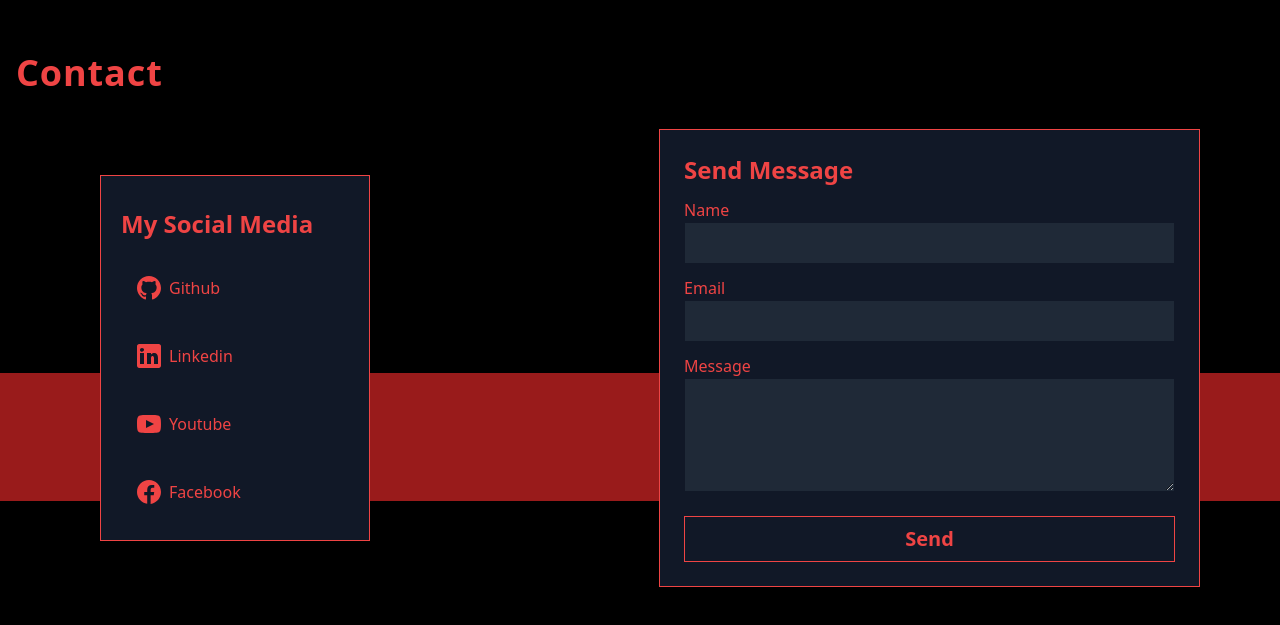
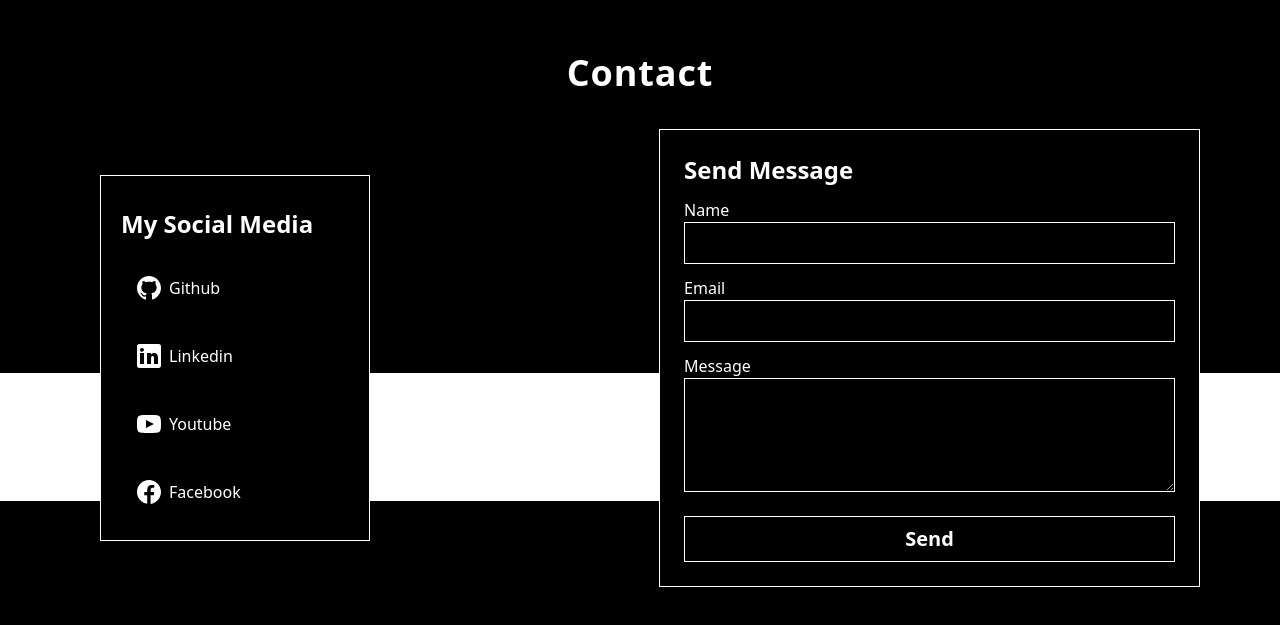
Before and after one commit to GRimAce11/Taponn-Digital, a React (Vite) app: page / in a window 1280 px wide. Shown: the part 1563-2188 px from the top of the page. Built offline with nearby package versions, Linux system fonts and the light colour scheme.

Commit message:
contactus added

```diff
--- a/src/Pages/Contactus/Contact.jsx
+++ b/src/Pages/Contactus/Contact.jsx
@@ -2,42 +2,42 @@ import React from 'react'
 
 const Contact = () => {
   return (
-    <section id="contact" class="relative w-full min-h-screen bg-black text-red-500">
-    <h1 class="text-4xl p-4 font-bold tracking-wide">
+    <section id="contact" class="relative w-full min-h-screen bg-black text-white">
+    <h1 class="text-4xl p-4 font-bold tracking-wide text-center">
         Contact
     </h1>
-    <div class="absolute top-1/2 left-1/2 transform -translate-x-1/2 -translate-y-1/2 bg-red-800 h-32 w-full"></div>
+    <div class="absolute top-1/2 left-1/2 transform -translate-x-1/2 -translate-y-1/2 bg-white h-32 w-full"></div>
 
      {/* wrapper */}
     <div class="relative p-5 lg:px-20 flex flex-col md:flex-row items-center justify-center">
 
         {/* Social Media */}
         <div class="w-full md:w-1/2 p-5 md:px-0 mx-5">
-        <div class="bg-gray-900 border border-red-500 w-full lg:w-1/2 h-full p-5 pt-8">
+        <div class="bg-black border border-white w-full lg:w-1/2 h-full p-5 pt-8">
             <h3 class="text-2xl font-semibold mb-5">
             My Social Media
             </h3>
            {/*  list */}
             <div class="flex flex-col gap-3">
-            <a href="#" class="flex items-center hover:text-white hover:bg-red-500 p-2">
+            <a href="#" class="flex items-center hover:text-black hover:bg-white  p-2">
                 <svg fill="currentColor" class="w-6 h-6 m-2" xmlns="http://www.w3.org/2000/svg" width="24" height="24" viewBox="0 0 24 24">
                 <path d="M12 0c-6.626 0-12 5.373-12 12 0 5.302 3.438 9.8 8.207 11.387.599.111.793-.261.793-.577v-2.234c-3.338.726-4.033-1.416-4.033-1.416-.546-1.387-1.333-1.756-1.333-1.756-1.089-.745.083-.729.083-.729 1.205.084 1.839 1.237 1.839 1.237 1.07 1.834 2.807 1.304 3.492.997.107-.775.418-1.305.762-1.604-2.665-.305-5.467-1.334-5.467-5.931 0-1.311.469-2.381 1.236-3.221-.124-.303-.535-1.524.117-3.176 0 0 1.008-.322 3.301 1.23.957-.266 1.983-.399 3.003-.404 1.02.005 2.047.138 3.006.404 2.291-1.552 3.297-1.23 3.297-1.23.653 1.653.242 2.874.118 3.176.77.84 1.235 1.911 1.235 3.221 0 4.609-2.807 5.624-5.479 5.921.43.372.823 1.102.823 2.222v3.293c0 .319.192.694.801.576 4.765-1.589 8.199-6.086 8.199-11.386 0-6.627-5.373-12-12-12z"/>
                 </svg>
                 Github
             </a>
-            <a href="#" class="flex items-center hover:text-white hover:bg-red-500 p-2">
+            <a href="#" class="flex items-center hover:text-black hover:bg-white  p-2">
                 <svg fill="currentColor" class="w-6 h-6 m-2" xmlns="http://www.w3.org/2000/svg" viewBox="0 0 24 24" >
                 <path d="M 21.800781 0 L 2.199219 0 C 1 0 0 1 0 2.199219 L 0 21.800781 C 0 23 1 24 2.199219 24 L 21.800781 24 C 23 24 24 23 24 21.800781 L 24 2.199219 C 24 1 23 0 21.800781 0 Z M 7 20 L 3 20 L 3 9 L 7 9 Z M 5 7.699219 C 3.800781 7.699219 3 6.898438 3 5.898438 C 3 4.800781 3.800781 4 5 4 C 6.199219 4 7 4.800781 7 5.800781 C 7 6.898438 6.199219 7.699219 5 7.699219 Z M 21 20 L 17 20 L 17 14 C 17 12.398438 15.898438 12 15.601563 12 C 15.300781 12 14 12.199219 14 14 C 14 14.199219 14 20 14 20 L 10 20 L 10 9 L 14 9 L 14 10.601563 C 14.601563 9.699219 15.601563 9 17.5 9 C 19.398438 9 21 10.5 21 14 Z"/>
                 </svg>
                 Linkedin
             </a>
-            <a href="#" class="flex items-center hover:text-white hover:bg-red-500 p-2">
+            <a href="#" class="flex items-center hover:text-black hover:bg-white  p-2">
                 <svg fill="currentColor" class="w-6 h-6 m-2" xmlns="http://www.w3.org/2000/svg" width="24" height="24" viewBox="0 0 24 24" >
                 <path d="M19.615 3.184c-3.604-.246-11.631-.245-15.23 0-3.897.266-4.356 2.62-4.385 8.816.029 6.185.484 8.549 4.385 8.816 3.6.245 11.626.246 15.23 0 3.897-.266 4.356-2.62 4.385-8.816-.029-6.185-.484-8.549-4.385-8.816zm-10.615 12.816v-8l8 3.993-8 4.007z"/>
                 </svg>
                 Youtube
             </a>
-            <a href="#" class="flex items-center hover:text-white hover:bg-red-500 p-2">
+            <a href="#" class="flex items-center hover:text-black hover:bg-white  p-2">
                 <svg fill="currentColor" class="w-6 h-6 m-2" xmlns="http://www.w3.org/2000/svg" viewBox="0 0 24 24" >
                 <path d="M12,0C5.373,0,0,5.373,0,12c0,6.016,4.432,10.984,10.206,11.852V15.18H7.237v-3.154h2.969V9.927c0-3.475,1.693-5,4.581-5 c1.383,0,2.115,0.103,2.461,0.149v2.753h-1.97c-1.226,0-1.654,1.163-1.654,2.473v1.724h3.593L16.73,15.18h-3.106v8.697 C19.481,23.083,24,18.075,24,12C24,5.373,18.627,0,12,0z"/>
                 </svg>
@@ -48,7 +48,7 @@ const Contact = () => {
         </div>
 
         {/* <!-- Contact Me --> */}
-        <form action="#" class="w-full md:w-1/2 border border-red-500 p-6 bg-gray-900">
+        <form action="#" class="w-full md:w-1/2 border border-white p-6 bg-black">
         <h2 class="text-2xl pb-3 font-semibold">
             Send Message
         </h2>
@@ -57,14 +57,14 @@ const Contact = () => {
             <label for="name">Name</label>
             <input
                 type="text" id="name"
-                class="px-3 py-2 bg-gray-800 border border-gray-900 focus:border-red-500 focus:outline-none focus:bg-gray-800 focus:text-red-500"
+                class="px-3 py-2 bg-transparent border border-white focus:border-red-500 focus:outline-none focus:bg-white focus:text-black"
                 autocomplete="off"/>
             </div>
             <div class="flex flex-col mb-3">
             <label for="email">Email</label>
             <input
                 type="text" id="email"
-                class="px-3 py-2 bg-gray-800 border border-gray-900 focus:border-red-500 focus:outline-none focus:bg-gray-800 focus:text-red-500"
+                class="px-3 py-2 bg-transparent border border-white focus:border-red-500 focus:outline-none focus:bg-white focus:text-black"
                 autocomplete="off"
             />
             </div>
@@ -72,12 +72,12 @@ const Contact = () => {
             <label for="message">Message</label>
             <textarea
                 rows="4" id="message"
-                class="px-3 py-2 bg-gray-800 border border-gray-900 focus:border-red-500 focus:outline-none focus:bg-gray-800 focus:text-red-500"
+                class="px-3 py-2 bg-transparent border border-white focus:border-red-500 focus:outline-none focus:bg-white focus:text-black"
             ></textarea>
             </div>
         </div>
         <div class="w-full pt-3">
-            <button type="submit" class="w-full bg-gray-900 border border-red-500 px-4 py-2 transition duration-50 focus:outline-none font-semibold hover:bg-red-500 hover:text-white text-xl cursor-pointer">
+            <button type="submit" class="w-full bg-transparent border border-white px-4 py-2 transition duration-50 focus:outline-none font-semibold hover:bg-white hover:text-black text-xl cursor-pointer">
             Send
             </button>
         </div>
```
